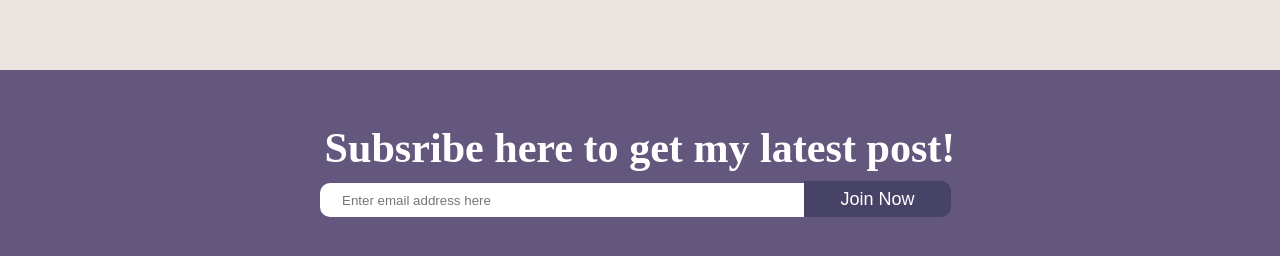
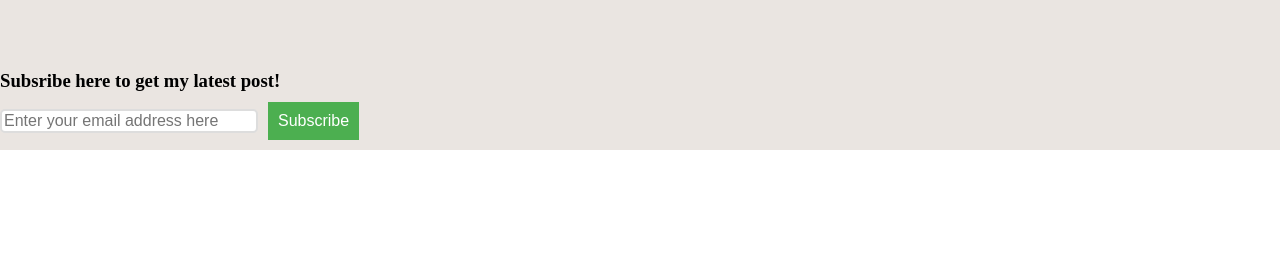
Before and after one commit to katiyelae/blog-site, a React (Create React App) app: page / in a window 1280 px wide. Shown: the part 3604-3860 px from the top of the page. After the commit the page ends 3754 px from the top, so only its background shows below. Built offline with nearby package versions, Linux system fonts and the light colour scheme.

Commit message:
started working on trying to fix the website footer

```diff
--- a/src/components/Footer/Footer.css
+++ b/src/components/Footer/Footer.css
@@ -1,34 +1,18 @@
-.footer-container{
-    background-color: #64577D;
-    display: flex;
-    flex-direction: column;
-    justify-content: center;
-    align-items: center;
-    height: 200px;
-    font-size: 36px;
-    color: white;
- }
+.email-input-box{
+    padding: "10px";
+            font-Size: 16px;
+            border: 2px solid #ddd;
+            border-Radius: 5px;
+            width: 250px;
+}
 
- .email-list-form{
-    width: 50%;
-   padding: 0 auto;
- }
-
-.email-input-area{
-     height: 2rem;
-     border-radius: 10px 0 0 10px;
-     border: none;
-     width: 75%;
+.subscribe-button-box{
+    margin: 10px;
+            padding: 10px;
+            background-Color: #4CAF50;
+            border: none;
+            color: white;
+            font-Size: 16px;
+            borde-Radius: 5px;
+            cursor: pointer;
 }
-input::placeholder{
-    padding-left: 20px
-}
-.email-list-form button{
-    width: 23%;
-    height: 2.3rem;
-    background-color: #474367;
-    border: none;
-    border-radius: 0 10px 10px 0;
-    color: white;
-    font-size: 18px;
-}
--- a/src/components/Footer/Footer.jsx
+++ b/src/components/Footer/Footer.jsx
@@ -5,16 +5,21 @@ export default function Footer() {
   return (
     <div className='footer-container'>
         <h3 className='footer-text'>Subsribe here to get my latest post!</h3>
-        <form className='email-list-form'>
-            <input
-            name="email"
-            aria-label='email'
-            type='text'
-            placeholder='Enter email address here'
-            className='email-input-area'/>
-            <button type="submit">Join Now</button>
-        </form>
+        <form >
+        <input
+          type="email"
+          placeholder="Enter your email address here"
+          className='email-input-box'
 
-        </div>
-  )
+        />
+        <button
+          type="submit"
+          className='subscribe-button-box'
+
+          >
+          Subscribe
+        </button>
+      </form>
+      </div>
+  );
 }
```
